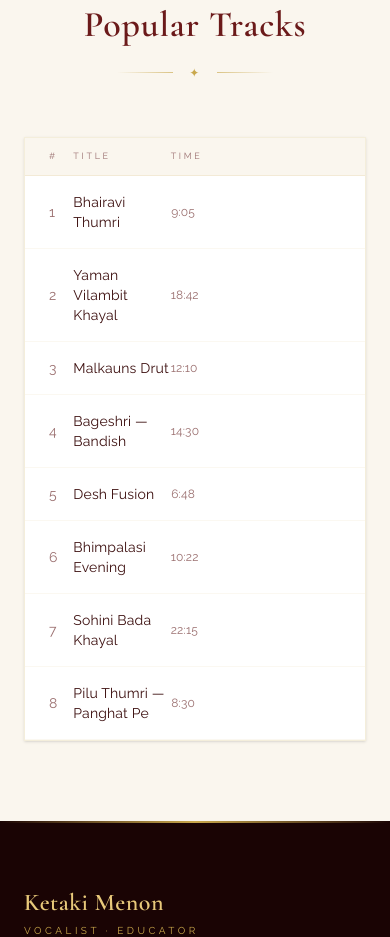
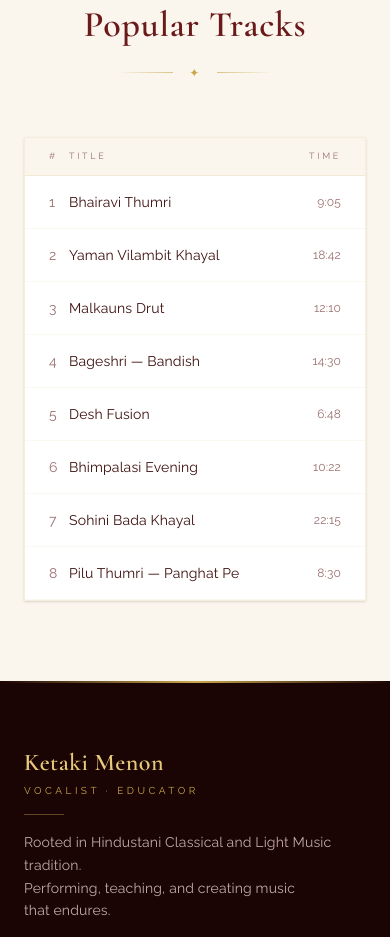
Before and after one commit to amitexplore/ketakimenon, a Next.js app: page /audios in a window 390 px wide. Shown: the part 2520-3457 px from the top of the page. Built offline with nearby package versions, Linux system fonts and the light colour scheme.

Commit message:
Update for mobile freindly UI

```diff
--- a/app/about/page.tsx
+++ b/app/about/page.tsx
@@ -55,8 +55,8 @@ export default function AboutPage() {
                 priority
               />
             </div>
-            {/* Decorative offset border */}
-            <div className="absolute -bottom-4 -right-4 w-full h-full border border-[#C9A84C]/20 -z-10" />
+            {/* Decorative offset border — hidden on mobile to prevent horizontal scroll */}
+            <div className="absolute -bottom-4 -right-4 w-full h-full border border-[#C9A84C]/20 -z-10 hidden sm:block" />
           </div>
 
           {/* Bio text */}
--- a/app/audios/page.tsx
+++ b/app/audios/page.tsx
@@ -132,21 +132,21 @@ export default function AudiosPage() {
 
           <div className="border border-[#C9A84C]/20 bg-white overflow-hidden shadow-sm">
             {/* Header row */}
-            <div className="grid grid-cols-12 px-6 py-3 border-b border-[#C9A84C]/15 text-[9px] uppercase tracking-[0.3em] text-[#9B7070] bg-[#FAF6EE]">
-              <span className="col-span-1">#</span>
-              <span className="col-span-4">Title</span>
+            <div className="flex items-center md:grid md:grid-cols-12 px-6 py-3 border-b border-[#C9A84C]/15 text-[9px] uppercase tracking-[0.3em] text-[#9B7070] bg-[#FAF6EE]">
+              <span className="shrink-0 w-5 md:w-auto md:col-span-1">#</span>
+              <span className="flex-1 md:flex-none md:col-span-4">Title</span>
               <span className="col-span-4 hidden md:block">Album</span>
               <span className="col-span-2 hidden md:block">Raga</span>
-              <span className="col-span-1 text-right">Time</span>
+              <span className="shrink-0 md:col-span-1 text-right">Time</span>
             </div>
             {tracks.map(({ title, album, duration, raga }, i) => (
               <div
                 key={title}
-                className="grid grid-cols-12 px-6 py-4 items-center border-b border-[#C9A84C]/8 hover:bg-[#F9F0F0] group transition-colors cursor-pointer"
+                className="flex items-center md:grid md:grid-cols-12 px-6 py-4 border-b border-[#C9A84C]/8 hover:bg-[#F9F0F0] group transition-colors cursor-pointer"
               >
-                <span className="col-span-1 text-sm text-[#9B7070] group-hover:hidden">{i + 1}</span>
-                <span className="col-span-1 text-[#C9A84C] hidden group-hover:block">▶</span>
-                <span className="col-span-4 text-sm text-[#3D1010] group-hover:text-[#6B1A1A] transition-colors">
+                <span className="shrink-0 w-5 md:w-auto md:col-span-1 text-sm text-[#9B7070] group-hover:hidden">{i + 1}</span>
+                <span className="shrink-0 w-5 md:w-auto md:col-span-1 text-[#C9A84C] hidden group-hover:block">▶</span>
+                <span className="flex-1 md:flex-none md:col-span-4 text-sm text-[#3D1010] group-hover:text-[#6B1A1A] transition-colors min-w-0">
                   {title}
                 </span>
                 <span className="col-span-4 hidden md:block text-xs text-[#9B7070]">{album}</span>
@@ -156,7 +156,7 @@ export default function AudiosPage() {
                 >
                   {raga}
                 </span>
-                <span className="col-span-1 text-right text-xs text-[#9B7070]">{duration}</span>
+                <span className="shrink-0 md:col-span-1 text-right text-xs text-[#9B7070]">{duration}</span>
               </div>
             ))}
           </div>
--- a/app/videos/page.tsx
+++ b/app/videos/page.tsx
@@ -174,7 +174,7 @@ export default function VideosPage() {
           </h3>
           <p className="text-sm text-[#9B7070] mb-7">Watch all performances and studio sessions on YouTube.</p>
           <a
-            href="#"
+            href="https://youtube.com/@ketakinaikmenon7709?si=skK5XTsXqgK8tQS4"
             target="_blank"
             rel="noopener noreferrer"
             className="inline-flex items-center gap-3 px-8 py-3 bg-[#6B1A1A] text-[#FAF6EE] text-[10px] tracking-[0.3em] uppercase hover:bg-[#8B2E2E] transition-colors"
--- a/components/HeroSection.tsx
+++ b/components/HeroSection.tsx
@@ -61,7 +61,7 @@ export default function HeroSection() {
           <div className="max-w-3xl mx-auto py-24">
 
             {/* Corner-bracket frame */}
-            <div className="relative inline-block px-10 py-12 frame-corners" style={fade(0.3)}>
+            <div className="relative inline-block px-6 py-10 sm:px-10 sm:py-12 frame-corners" style={fade(0.3)}>
 
               <p
                 className="text-[10px] tracking-[0.5em] text-[#C9A84C] uppercase mb-6"
```
